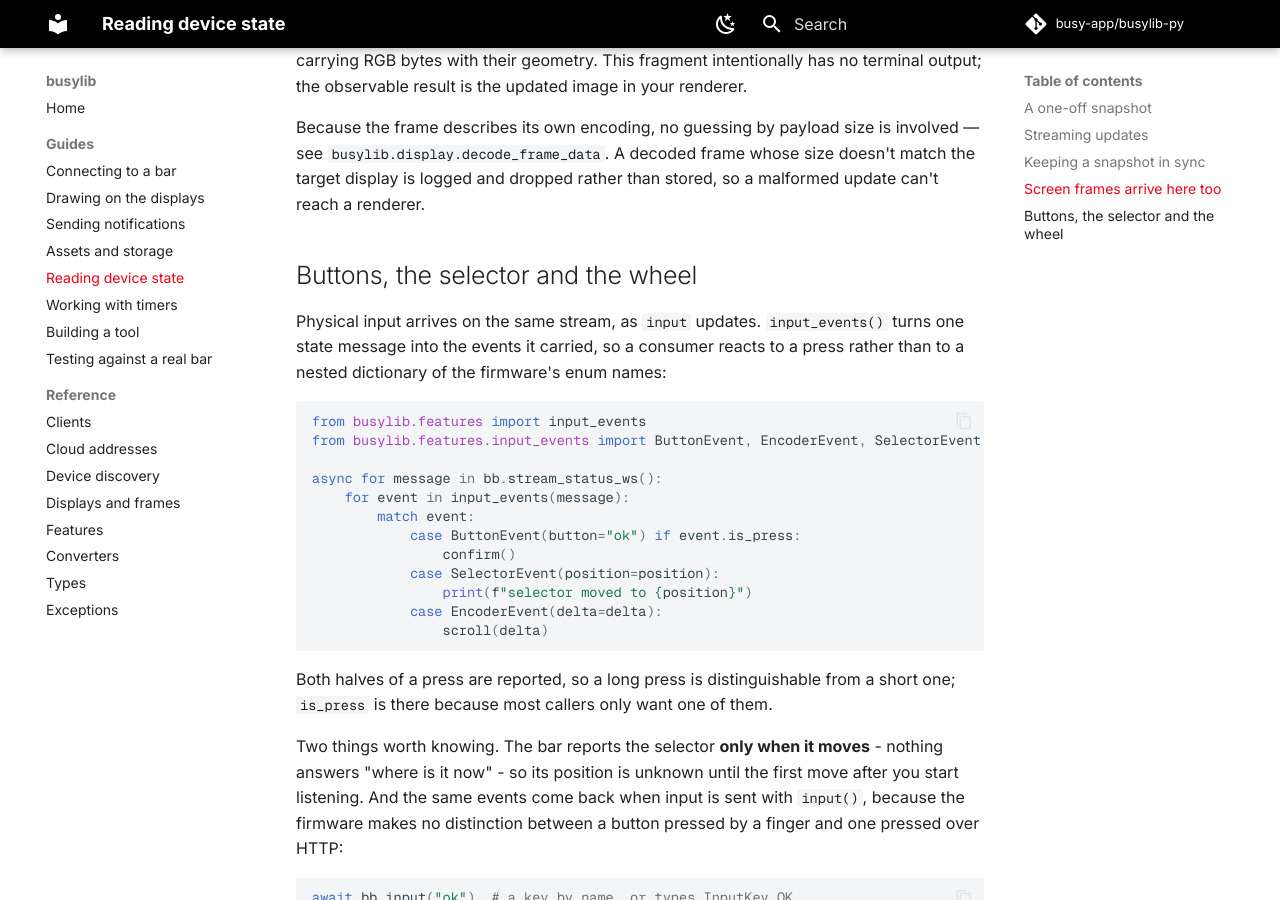
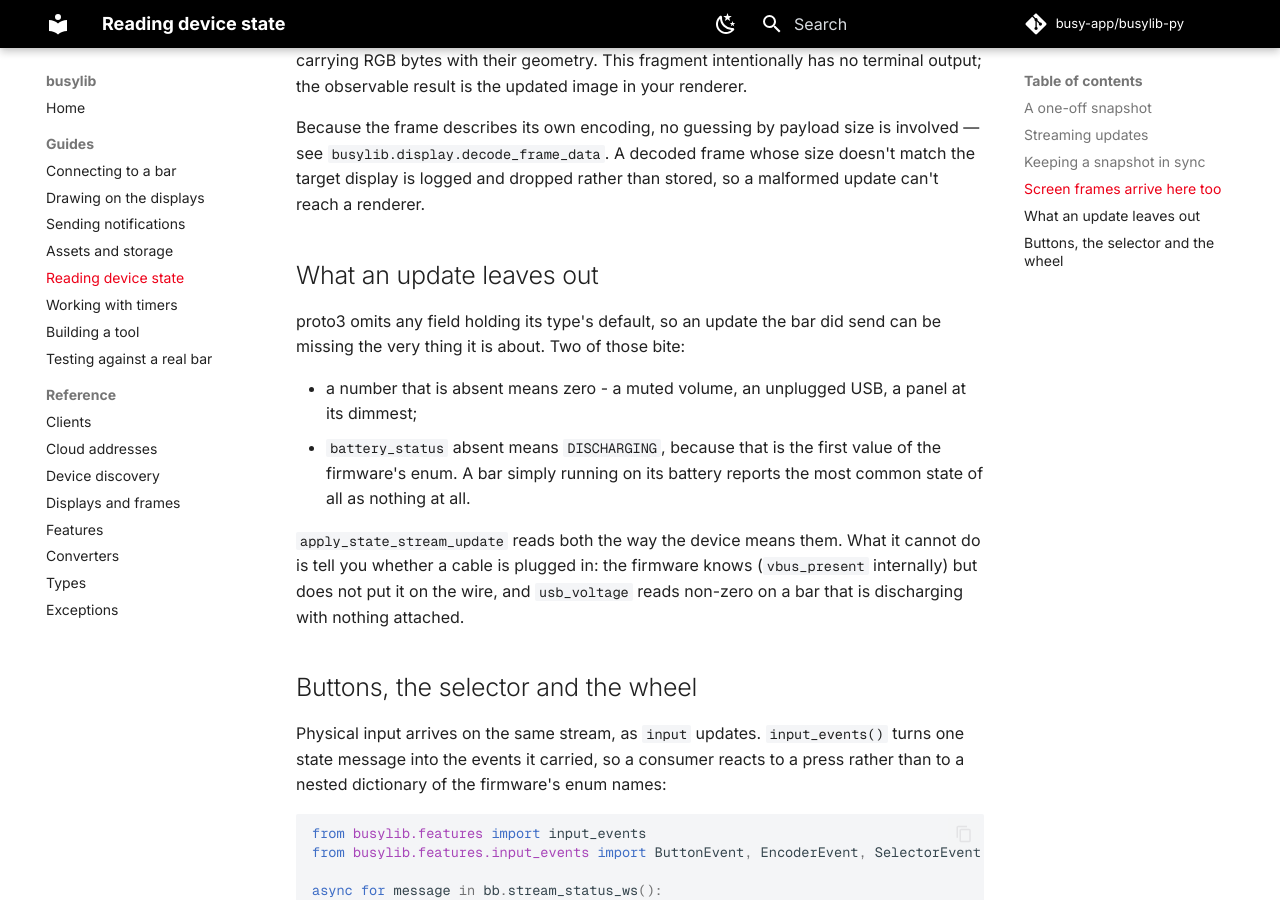
Before and after one commit to busy-app/busylib-py, an MkDocs documentation site: the page built from docs/guides/device-state.md, in a window 1280 px wide and 900 px high, scrolled down 2293 px. Built offline with MkDocs 1.6.1 and Material for MkDocs 9.7.7, drawn with Linux system fonts in a browser that asks for light colours; comment, search, counter and statistics services are not loaded.

Commit message:
Read a missing battery status as discharging (#112)
DISCHARGING is the first value of the firmware's enum, so proto3 leaves
the field out for it: a bar simply running on its battery sends the most
common state of all as nothing at all. Reading that absence as unknown
meant a bar with no cable in it reported that it could not say whether it
was charging - seen on a real bar, and the same class of mistake as the
zeros this package already learned about.

The guide now also records what cannot be read at all: whether a cable is
attached. The firmware knows it internally as vbus_present but does not
put it on the wire, and usb_voltage reads non-zero on a bar that is
discharging with nothing plugged in.

Co-authored-by: Sergei Trofimov <s.trofimov@flipper.net>

```diff
--- a/docs/guides/device-state.md
+++ b/docs/guides/device-state.md
@@ -118,6 +118,22 @@ involved — see `busylib.display.decode_frame_data`. A decoded frame whose size
 doesn't match the target display is logged and dropped rather than stored, so a
 malformed update can't reach a renderer.
 
+## What an update leaves out
+
+proto3 omits any field holding its type's default, so an update the bar did
+send can be missing the very thing it is about. Two of those bite:
+
+- a number that is absent means zero - a muted volume, an unplugged USB, a
+  panel at its dimmest;
+- `battery_status` absent means `DISCHARGING`, because that is the first
+  value of the firmware's enum. A bar simply running on its battery reports
+  the most common state of all as nothing at all.
+
+`apply_state_stream_update` reads both the way the device means them. What it
+cannot do is tell you whether a cable is plugged in: the firmware knows
+(`vbus_present` internally) but does not put it on the wire, and `usb_voltage`
+reads non-zero on a bar that is discharging with nothing attached.
+
 ## Buttons, the selector and the wheel
 
 Physical input arrives on the same stream, as `input` updates.
```
Also changed, not shown: 2 other files.
